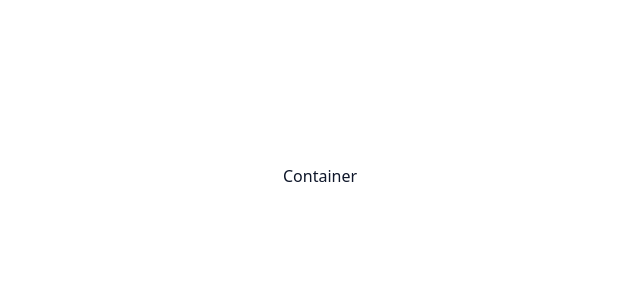
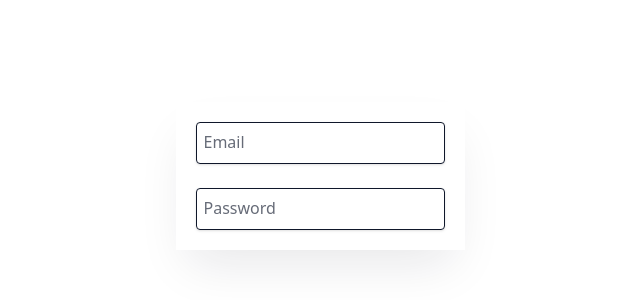
Before and after one commit to GlibMukol/demo, a React (Vite) app in the folder front/: page / in a window 1280 px wide. Shown: the part 224-524 px from the top of the page, without its empty margins (320-960 px from the left). Built offline with nearby package versions, Linux system fonts and the light colour scheme.

Commit message:
add simple login form

```diff
--- a/front/src/App.tsx
+++ b/front/src/App.tsx
@@ -1,6 +1,7 @@
 import { useState } from "react"
 import Container from "./components/ui/containers/container"
 import VDirection from "./components/ui/containers/VDirection";
+import Login from "./components/auth/login/Login";
 
 
 function App() {
@@ -9,7 +10,7 @@ function App() {
     <>
       <div className="w-full h-screen">
         <Container>
-          Container
+          <Login />
         </Container>
       </div>
     </>
--- /dev/null
+++ b/front/src/components/auth/login/Login.tsx
@@ -0,0 +1,32 @@
+import Panel from "../../ui/containers/Panel"
+import VDirection from "../../ui/containers/VDirection"
+import TextInput from "../../ui/containers/TextInput"
+import PasswordInput from "../../ui/containers/PasswordInput"
+import { useLogin } from "./hook"
+
+const Login = () => {
+
+    const { email, setEmail, password, setPassword } = useLogin();
+
+
+    return (
+        <Panel>
+            <VDirection>
+                <TextInput
+                    onChange={setEmail}
+                    name="email"
+                    label="Email"
+                    value={email}
+                />
+                <PasswordInput
+                    onChange={setPassword}
+                    name="password"
+                    label="Password"
+                    value={password}
+                />
+            </VDirection>
+        </Panel>
+    )
+}
+
+export default Login
--- /dev/null
+++ b/front/src/components/auth/login/hook.ts
@@ -0,0 +1,14 @@
+import { useState } from "react";
+
+export const useLogin = () => {
+
+    const [email, setEmail] = useState<string>("");
+    const [password, setPassword] = useState<string>("");
+
+    return {
+        email,
+        password,
+        setEmail,
+        setPassword
+    }
+}
--- /dev/null
+++ b/front/src/components/ui/containers/PasswordInput.tsx
@@ -0,0 +1,13 @@
+import TextInput, { type TTextInput } from "./TextInput"
+
+const PasswordInput = (params: TTextInput) => {
+    return (
+        <TextInput
+            {...params}
+            type="password"
+
+        />
+    )
+}
+
+export default PasswordInput
--- a/front/src/components/ui/containers/TextInput.tsx
+++ b/front/src/components/ui/containers/TextInput.tsx
@@ -1,28 +1,29 @@
 import clsx from "clsx"
 import { useState, type ChangeEvent, useId } from "react"
 
-type TInputError = {
+export type TInputError = {
     isError: boolean,
     errorMessoge: string
 }
 
-type TInput<S = string, D = string> = {
+export type TInput<S = string, D = string> = {
     onChange: (s: S) => void
     name: string
+    type?: "text" | "password"
     label?: string
     styles?: string
     value?: D
     placeholder?: string
 } & Partial<TInputError>
 
-type TTextInput = TInput<string, string>
+export type TTextInput = TInput<string, string>
 
 const TextInput = (params: TTextInput) => {
 
     const [isFocus, setOnFocus] = useState(false);
     const id = useId();
 
-    const { onChange, name, label = "", styles = "", value = '', isError = false, errorMessoge = "", } = params;
+    const { onChange, name, type = "text", label = "", styles = "", value = '', isError = false, errorMessoge = "", } = params;
 
     const handleChange = (e: ChangeEvent<HTMLInputElement>) => onChange(e.target.value);
     return (
@@ -36,7 +37,7 @@ const TextInput = (params: TTextInput) => {
                 id={id}
                 className={clsx(styles)}
                 name={name}
-                type="text"
+                type={type}
                 onChange={handleChange}
                 value={value}
                 data-error={isError}
```
